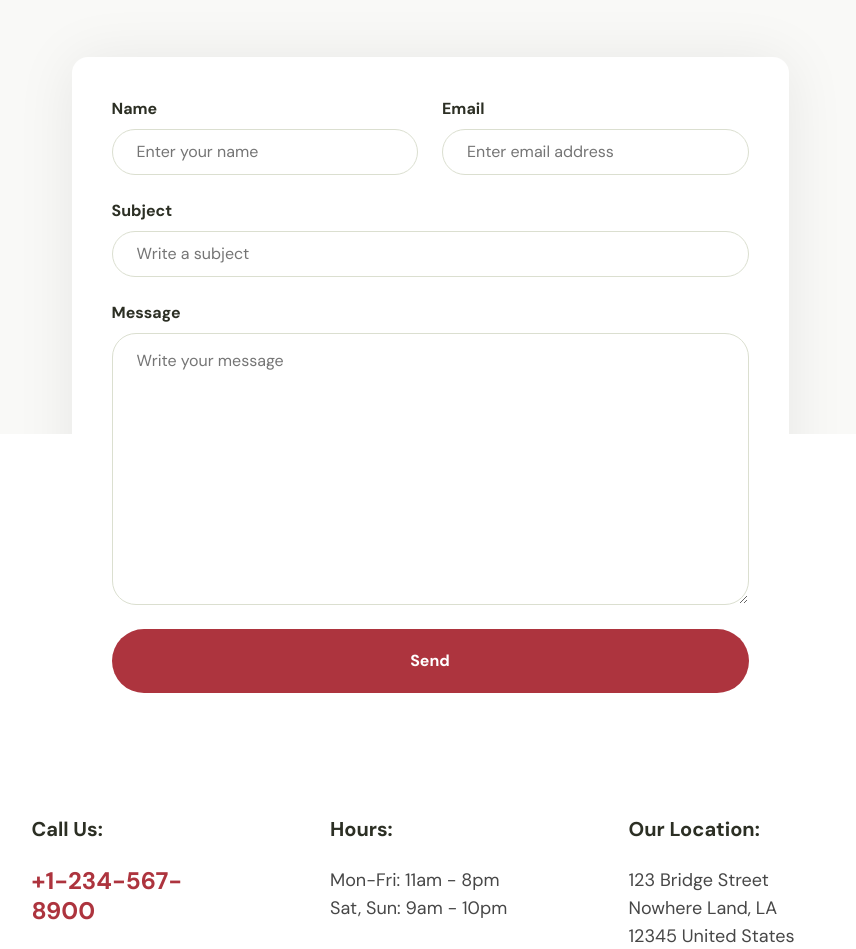
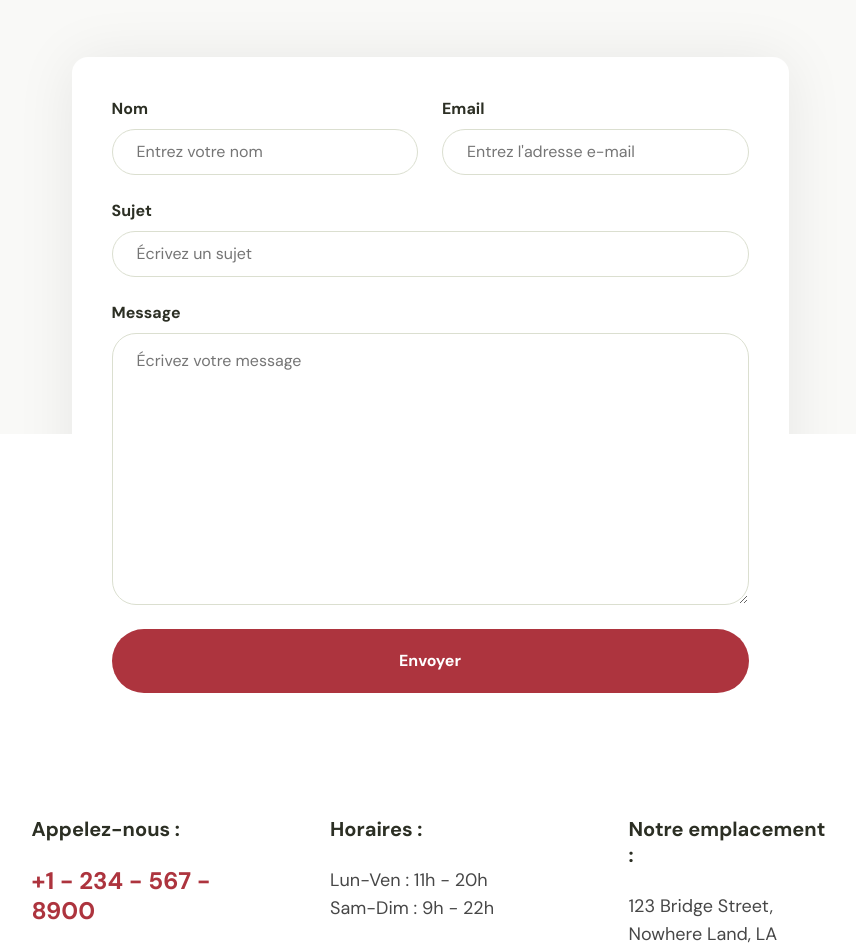
Before and after one commit to dawudarif/food-app, a React (Create React App) app: page /fr/contact in a window 1280 px wide. Shown: the part 420-1369 px from the top of the page, without its empty margins (210-1066 px from the left). Built offline with nearby package versions, Linux system fonts and the light colour scheme; a web font is replaced by a local one.

Commit message:
feat: added translations for contact us page

```diff
--- a/public/locales/en/translation.json
+++ b/public/locales/en/translation.json
@@ -129,7 +129,6 @@
       "location": "Atlanta, GA"
     }
   ],
-  "contactUsHeading": "Contact Us",
   "overlayHeading": "Feel the authentic & original taste from us",
   "overlayFeatures": [
     {
@@ -325,5 +324,28 @@
     "followUs": "Follow Us On Instagram",
     "copyright": " Copyright ©",
     "copyrightContent": "Dawood Arif. All Rights Reserved"
+  },
+  "contactUs": {
+    "heading": "Contact Us",
+    "description": "Get in touch with us for any inquiries, reservations, or feedback. We're here to assist you and ensure a seamless experience at Bistro Bliss.",
+    "info": {
+      "call": "Call Us:",
+      "hours": {
+        "title": "Hours:",
+        "desc": "Mon-Fri: 11am - 8pm",
+        "desc2": "Sat, Sun: 9am - 10pm"
+      },
+      "location": {
+        "title": "Our Location:",
+        "desc": "123 Bridge Street Nowhere Land, LA 12345 United States"
+      }
+    },
+    "inputs": {
+      "name": { "name": "Name", "placeholder": "Enter your Name" },
+      "email": { "name": "email", "placeholder": "Enter email address" },
+      "subject": { "name": "Subject", "placeholder": "Write a subject" },
+      "message": { "name": "Message", "placeholder": "Write your message" },
+      "send": "Send"
+    }
   }
 }
--- a/public/locales/fr/translation.json
+++ b/public/locales/fr/translation.json
@@ -116,7 +116,6 @@
       "location": "Atlanta, GA"
     }
   ],
-  "contactUsHeading": "Contactez-nous",
   "overlayHeading": "Sentez le goût authentique et original chez nous",
   "overlayFeatures": [
     {
@@ -307,5 +306,28 @@
     "followUs": "Suivez-nous sur Instagram",
     "copyright": "Copyright ©",
     "copyrightContent": "Dawood Arif. Tous droits réservés"
+  },
+  "contactUs": {
+    "heading": "Contactez-nous",
+    "description": "Contactez-nous pour toute demande, réservation ou retour. Nous sommes là pour vous aider et garantir une expérience fluide chez Bistro Bliss.",
+    "info": {
+      "call": "Appelez-nous :",
+      "hours": {
+        "title": "Horaires :",
+        "desc": "Lun-Ven : 11h - 20h",
+        "desc2": "Sam-Dim : 9h - 22h"
+      },
+      "location": {
+        "title": "Notre emplacement :",
+        "desc": "123 Bridge Street, Nowhere Land, LA 12345, États-Unis"
+      }
+    },
+    "inputs": {
+      "name": { "name": "Nom", "placeholder": "Entrez votre nom" },
+      "email": { "name": "Email", "placeholder": "Entrez l'adresse e-mail" },
+      "subject": { "name": "Sujet", "placeholder": "Écrivez un sujet" },
+      "message": { "name": "Message", "placeholder": "Écrivez votre message" },
+      "send": "Envoyer"
+    }
   }
 }
--- a/src/pages/Contact/Contact.tsx
+++ b/src/pages/Contact/Contact.tsx
@@ -1,4 +1,5 @@
 import { useTranslation } from "react-i18next";
+import { transformNumericals } from "../../utils/transformNumericals";
 import styles from "./Contact.module.scss";
 
 export default function Contact() {
@@ -7,59 +8,65 @@ export default function Contact() {
   return (
     <div className={styles.contact}>
       <div className={styles.containerOne}>
-        <h1>{t("contactUsHeading")}</h1>
-        <p>
-          We consider all the drivers of change gives you the components you
-          need to change to create a truly happens.
-        </p>
+        <h1>{t("contactUs.heading")}</h1>
+        <p>{t("contactUs.description")}</p>
         <form>
           <div>
             <label htmlFor="name">
-              <p>Name</p>
-              <input type="text" name="name" placeholder="Enter your name" />
+              <p>{t("contactUs.inputs.name.name")}</p>
+              <input
+                type="text"
+                name="name"
+                placeholder={t("contactUs.inputs.name.placeholder")}
+              />
             </label>
             <label htmlFor="email">
-              <p>Email</p>
+              <p>{t("contactUs.inputs.email.name")}</p>
               <input
                 type="email"
                 name="email"
-                placeholder="Enter email address"
+                placeholder={t("contactUs.inputs.email.placeholder")}
               />
             </label>
           </div>
           <label htmlFor="subject">
-            <p>Subject</p>
-            <input type="text" name="subject" placeholder="Write a subject" />
+            <p>{t("contactUs.inputs.subject.name")}</p>
+            <input
+              type="text"
+              name="subject"
+              placeholder={t("contactUs.inputs.subject.placeholder")}
+            />
           </label>
           <label htmlFor="message">
-            <p>Message</p>
+            <p>{t("contactUs.inputs.message.name")}</p>
             <textarea
               rows={10}
               name="message"
-              placeholder="Write your message"
+              placeholder={t("contactUs.inputs.message.placeholder")}
             />
           </label>
-          <button>Send</button>
+          <button>{t("contactUs.inputs.send")}</button>
         </form>
       </div>
 
       <div className={styles.containerTwo}>
         <div className={styles.contactContainer}>
           <div>
-            <h1>Call Us:</h1>
-            <a href="tel:12345678900">+1-234-567-8900</a>
+            <h1>{t("contactUs.info.call")}</h1>
+            <a href="tel:12345678900">
+              {transformNumericals("+1 - 234 - 567 - 8900")}
+            </a>
           </div>
           <div>
-            <h1>Hours:</h1>
-
+            <h1>{t("contactUs.info.hours.title")}</h1>
             <span>
-              <p>Mon-Fri: 11am - 8pm </p>
-              <p>Sat, Sun: 9am - 10pm</p>
+              <p>{t("contactUs.info.hours.desc")}</p>
+              <p>{t("contactUs.info.hours.desc2")}</p>
             </span>
           </div>
           <div>
-            <h1>Our Location:</h1>
-            <p>123 Bridge Street Nowhere Land, LA 12345 United States</p>
+            <h1>{t("contactUs.info.location.title")}</h1>
+            <p>{t("contactUs.info.location.desc")}</p>
           </div>
         </div>
       </div>
--- a/src/sections/ImageWithTextAndDescription/ImageWithTextAndDescription.tsx
+++ b/src/sections/ImageWithTextAndDescription/ImageWithTextAndDescription.tsx
@@ -4,6 +4,7 @@ import phoneIcon from "../../assets/phone.svg";
 import mailIcon from "../../assets/mail.svg";
 import { transformNumericals } from "../../utils/transformNumericals";
 import { useTranslation } from "react-i18next";
+import clsx from "clsx";
 
 export default function ImageWithTextAndDescription({
   imageUrl,
@@ -12,7 +13,7 @@ export default function ImageWithTextAndDescription({
   imageUrl: string;
   showButton?: boolean;
 }) {
-  const { t } = useTranslation();
+  const { t, i18n } = useTranslation();
 
   const data = [
     {
@@ -30,6 +31,10 @@ export default function ImageWithTextAndDescription({
       content: t("imageWithTextAndDescription.contactInfo.location"),
     },
   ];
+
+  const textAlignment = clsx(
+    (i18n.language === "ur" || i18n.language === "ar") && "text-right"
+  );
 
   return (
     <section
@@ -56,7 +61,7 @@ export default function ImageWithTextAndDescription({
               </div>
             </div>
           </div>
-          <div className={styles.contentContainer}>
+          <div className={clsx(textAlignment, styles.contentContainer)}>
             <h1>{t("imageWithTextAndDescription.heading")}</h1>
             <div>
               <strong>
--- a/src/styles/globals.scss
+++ b/src/styles/globals.scss
@@ -9,6 +9,10 @@
 
 .urdu * {
   font-family: "Noto Sans Arabic" !important;
+}
+
+.text-right {
+  text-align: right;
 }
 
 .container {
```
Also changed, not shown: public/locales/ar/translation.json (+26 -1 lines), public/locales/es/translation.json (+26 -1 lines), public/locales/ur/translation.json (+23 -1 lines).
